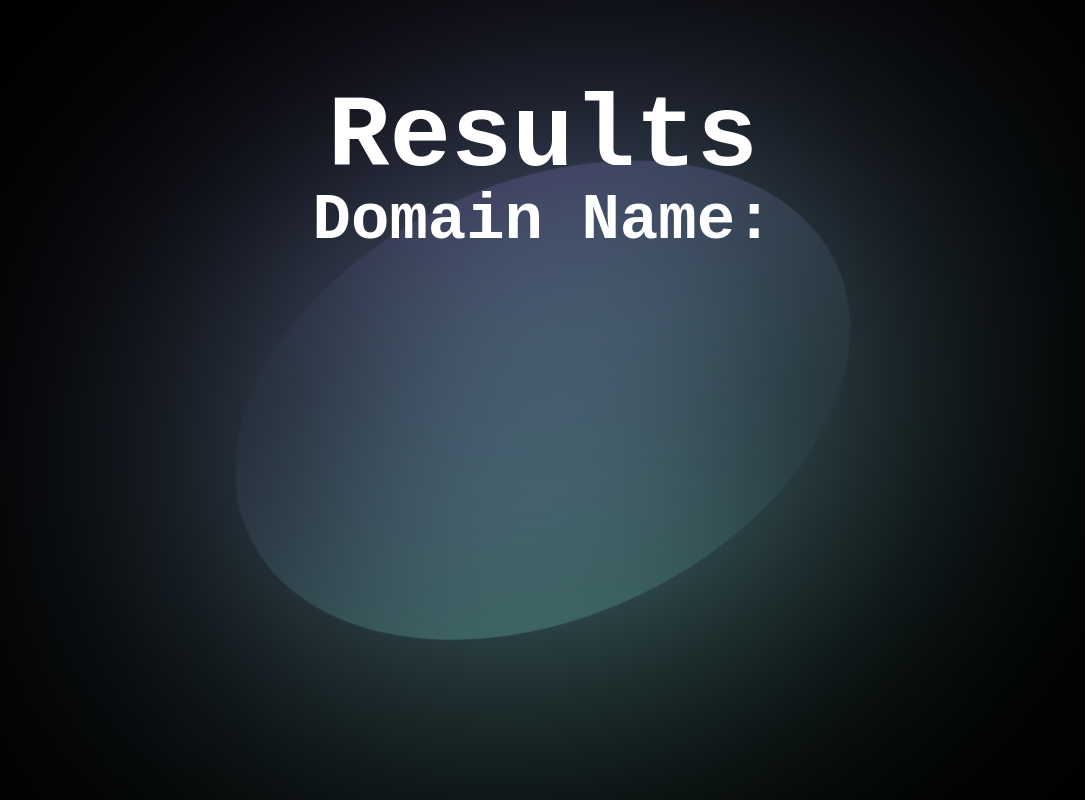
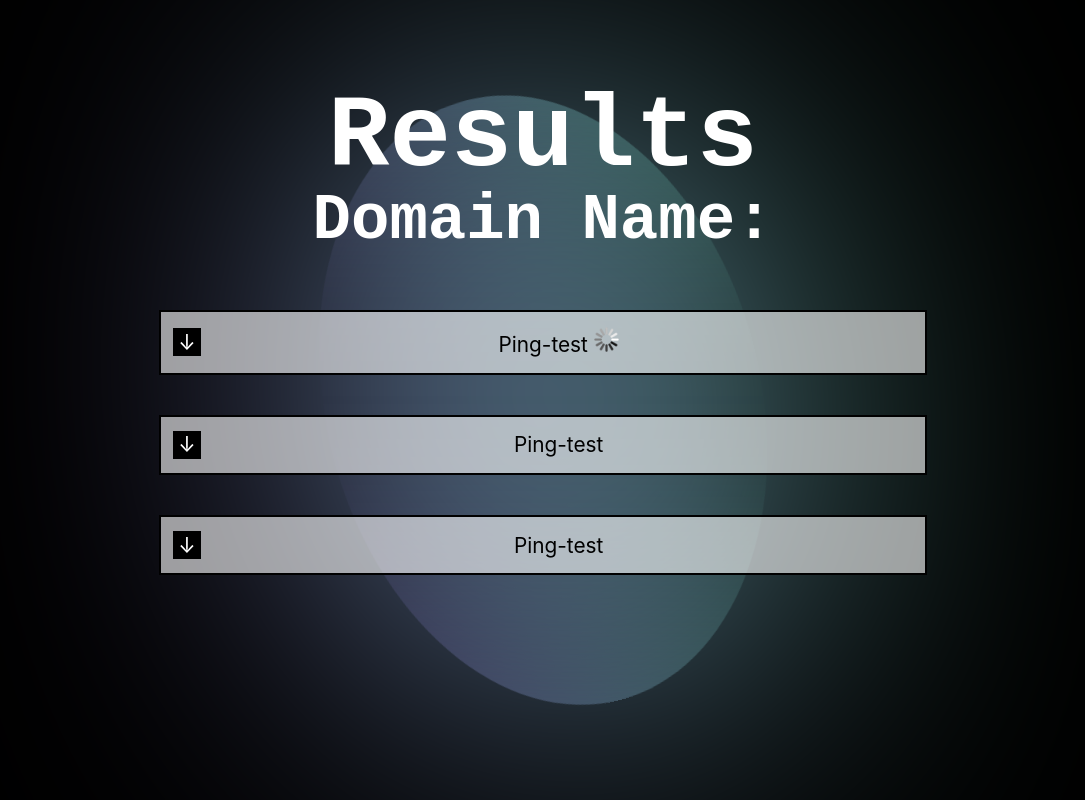
Before and after one commit to Pranav301102/cyberSecurity, a React (Create React App) app in the folder client/: page /result in a window 1280 px wide. Shown: the whole page, without its empty margins (97-1182 px from the left). Built offline with nearby package versions, Linux system fonts and the light colour scheme.

Commit message:
added cards

```diff
--- a/client/src/component/result/index.css
+++ b/client/src/component/result/index.css
@@ -1,3 +1,6 @@
+@import url('https://fonts.googleapis.com/css2?family=Inter:wght@300;400;500;600;700;800;900&display=swap');
+
+
 .result-container{
     z-index: 4;
     position: absolute;
@@ -8,7 +11,7 @@
 }
 
 h1{
-    font-family: 'Space Mono', monospace;
+    font-family: monospace;
     font-size: clamp(2rem, 8vw, 8rem);
     color: white;
     white-space: nowrap;
@@ -19,7 +22,7 @@ h1{
 }
 
 h2{
-    font-family: 'Space Mono', monospace;
+    font-family: monospace;
     font-size: clamp(0.5rem, 5vw, 4rem);
     color: white;
     white-space: nowrap;
--- a/client/src/component/result/index.jsx
+++ b/client/src/component/result/index.jsx
@@ -1,5 +1,6 @@
 import React from 'react'
 import { useSearchParams } from 'react-router-dom';
+import ResultCard from '../resultCard';
 import './index.css'
 
 function Domain() {
@@ -9,6 +10,9 @@ function Domain() {
     <div className='result-container'>
         <h1>Results</h1>
         <h2>Domain Name:{domainName}</h2>
+        <ResultCard title={"Ping-test"} data={'description'} loading={true}/>
+        <ResultCard title={"Ping-test"} data={'description'} loading={false}/>
+        <ResultCard title={"Ping-test"} data={'description'} loading={false}/>
     </div>
   )
 }
--- a/client/src/component/resultCard/index.css
+++ b/client/src/component/resultCard/index.css
@@ -0,0 +1,98 @@
+@import url('https://fonts.googleapis.com/css2?family=Inter:wght@300;400;500;600;700;800;900&display=swap');
+
+.card{
+    width: 60vw;
+    margin: auto;
+    background-color: rgba(255, 255, 255,0.6);
+    margin-bottom: 40px;
+}
+
+
+
+img{
+    height: 25px;
+    right: 0px;
+    display: inline-block;
+}
+
+*:focus {
+	outline: none;
+}
+
+details div {
+	border-left: 2px solid #000;
+	border-right: 2px solid #000;
+	border-bottom: 2px solid #000;
+	padding: 1.5em;
+    text-align: left;
+}
+
+details div > * + * {
+	margin-top: 1.5em;
+}
+
+details + details {
+	margin-top: .5rem;
+}
+
+summary {
+	list-style: none;
+    font-size: 1.3rem;
+}
+
+summary::-webkit-details-marker {
+	display: none;
+}
+
+summary {
+	border: 2px solid #000;
+	padding: .75em 1em;
+	cursor: pointer;
+	position: relative;
+	padding-left: calc(1.75rem + .75rem + .75rem);
+
+}
+
+summary:before {
+	position: absolute;
+	top: 50%;
+	transform: translateY(-50%);
+	left: .75rem;
+	content: "↓";
+	width: 1.75rem;
+	height: 1.75rem;
+	background-color: #000;
+	color: #FFF;
+	display: inline-flex;
+	justify-content: center;
+	align-items: center;
+	flex-shrink: 0;
+}
+
+details[open] summary {
+	background-color: #eee;
+}
+
+details[open] summary:before {
+	content: "↑";
+}
+
+summary:hover {
+	background-color: #eee;
+}
+
+a {
+	color: inherit;
+	font-weight: 600;
+	text-decoration: none;
+	box-shadow: 0 1px 0 0;
+}
+
+a:hover {
+	box-shadow: 0 3px 0 0;
+}
+
+code {
+	font-family: monospace;
+	font-weight: 600;
+}
--- /dev/null
+++ b/client/src/component/resultCard/index.jsx
@@ -0,0 +1,28 @@
+import React from "react";
+import "./index.css";
+
+function ResultCard({title,data ,loading}) {
+    if(loading){
+        return (
+            <div className="card">
+              <details>
+                <summary>{title} <img src="loading.gif" alt="loading"/> </summary>
+                <div className="loading">
+                  Loading...
+                </div>
+              </details>
+            </div>
+          );
+    }
+  return (
+    <div className="card">
+      <details>
+        <summary>{title}</summary>
+        <div>
+          {data}
+        </div>
+      </details>
+    </div>
+  );
+}
+export default ResultCard;
```
Also changed, not shown: client/public/loading.gif (added).
